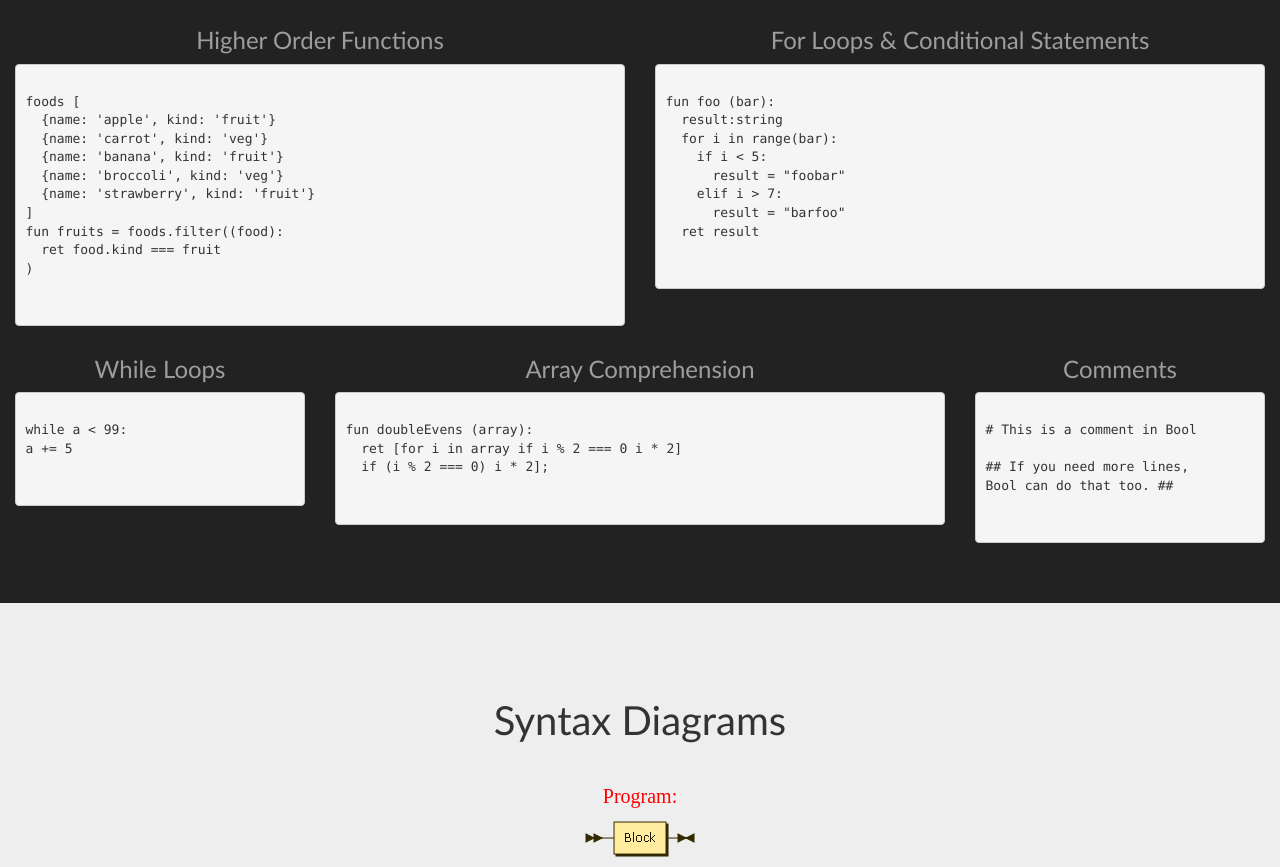
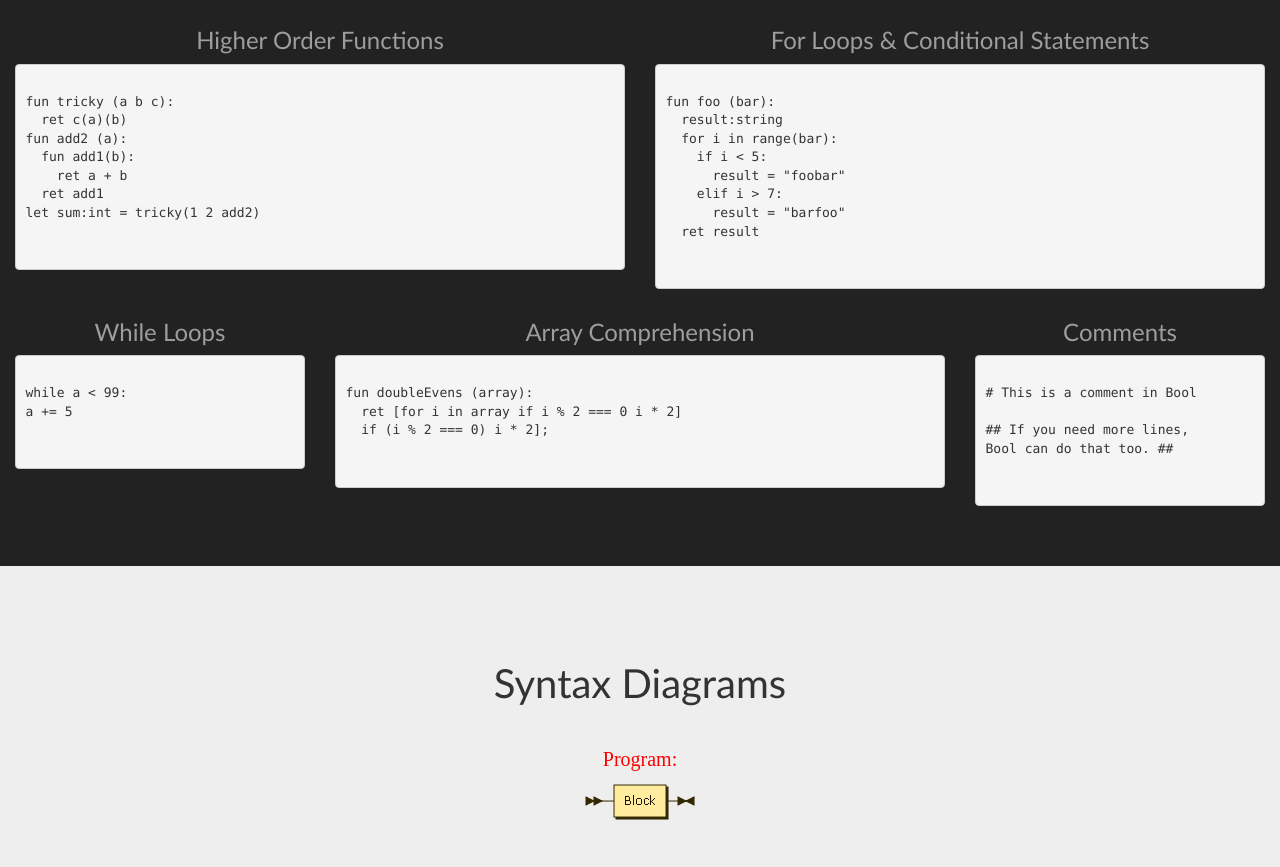
Before and after one commit to Teecolz/bool, a website: page index.html in a window 1280 px wide. Shown: the part 2498-3365 px from the top of the page. Drawn offline with Linux system fonts and the light colour scheme.

Commit message:
fix HOF example

```diff
--- a/index.html
+++ b/index.html
@@ -152,16 +152,13 @@ a != b   => a does not equal b
             <h3>Higher Order Functions</h3>
             <pre>
               <code>
-foods [
-  {name: 'apple', kind: 'fruit'}
-  {name: 'carrot', kind: 'veg'}
-  {name: 'banana', kind: 'fruit'}
-  {name: 'broccoli', kind: 'veg'}
-  {name: 'strawberry', kind: 'fruit'}
-]
-fun fruits = foods.filter((food):
-  ret food.kind === fruit
-)
+fun tricky (a b c):
+  ret c(a)(b)
+fun add2 (a):
+  fun add1(b):
+    ret a + b
+  ret add1
+let sum:int = tricky(1 2 add2)
               </code>
             </pre>
           </div>
```
